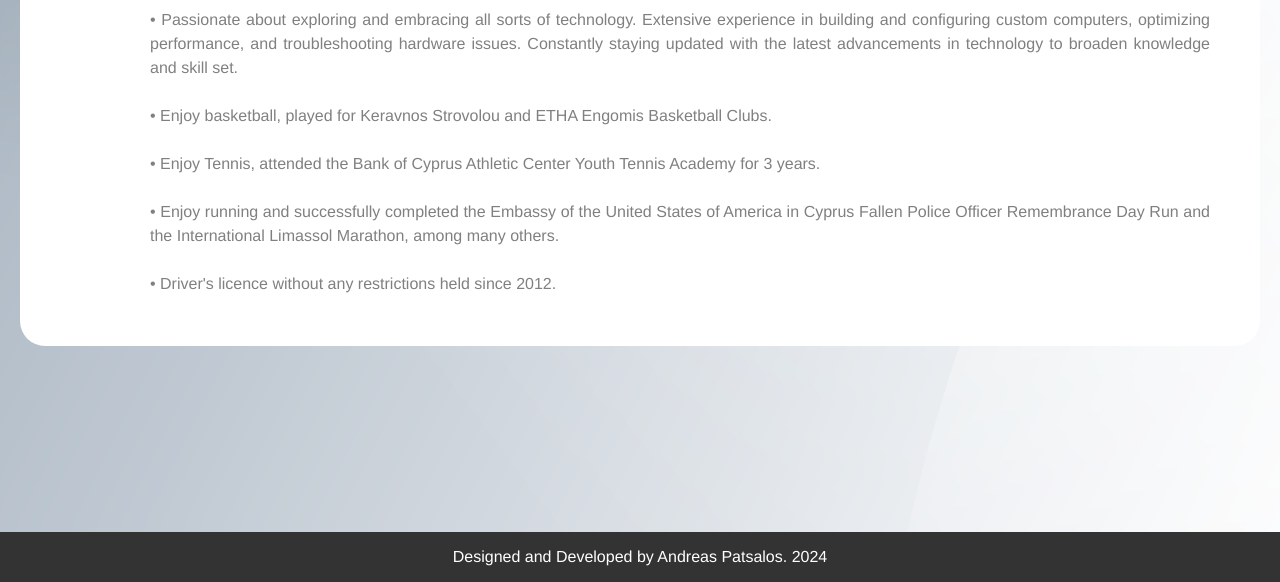
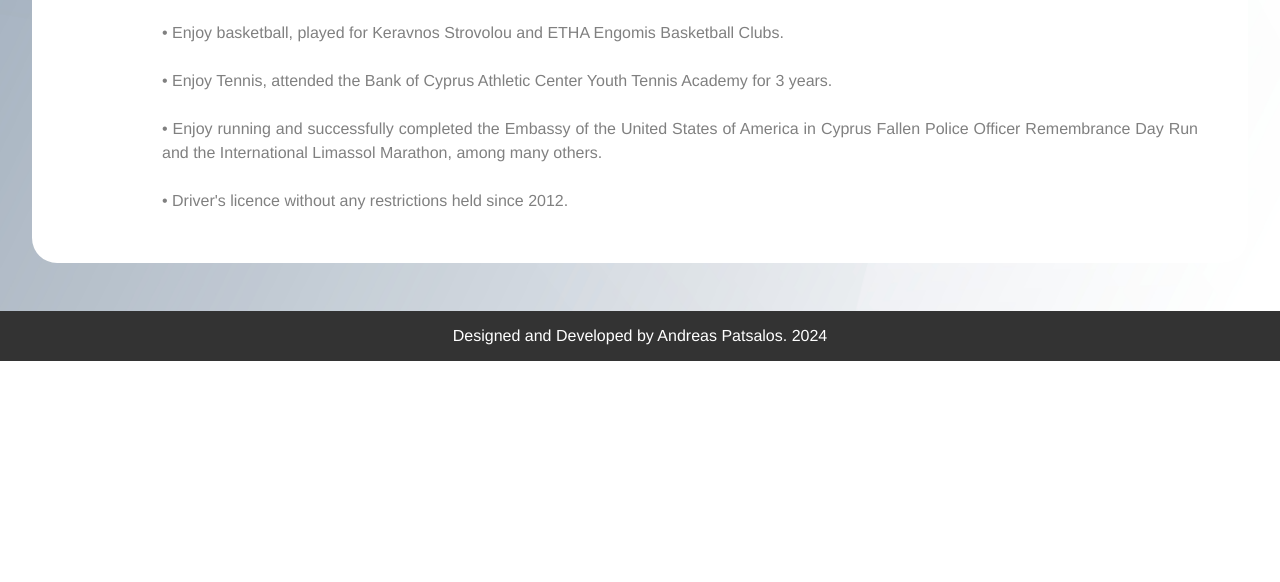
Before and after one commit to andreas-patsalos/andreas-patsalos.github.io, a plain HTML site: page hobbies.html in a window 1280 px wide. Shown: the part 513-1095 px from the top of the page. After the commit the page ends 874 px from the top, so only its background shows below. Drawn offline with Linux system fonts and the light colour scheme.

Commit message:
Working on dynamic view for multiple devices.

```diff
--- a/CSS/about_me_style.css
+++ b/CSS/about_me_style.css
@@ -7,9 +7,9 @@ body {
 }
 
 .container {
-    width: 100%;
-    margin: 0 auto;
-    text-align: center;
+    min-height: 100vh;
+    display: flex;
+    flex-direction: column;
 }
 
 nav {
@@ -79,8 +79,10 @@ div#wday {
     letter-spacing: 0.25em;
 }
 
+/* Content Section */
+
 header {
-    height: 100vh;
+    height: 10vh;
     display: flex;
     flex-direction: column;
     justify-content: center;
@@ -90,20 +92,23 @@ header {
     padding: 1.25em;
 }
 
-/* Main Section */
-
 header > h1 {
     text-decoration: underline;
     text-decoration-thickness: 5px;
 }
 
+#main {
+    flex: 1;
+    margin: 2em;
+}
+
 .about {
     color: gray;
-    background-image: url("images/plain_white_background.jpeg");
+    text-align: justify;
+    line-height: 1.5;
     padding: 3.125em;
     border-radius: 1.5625em;
-    text-align: justify;
-    line-height: 1.5;
+    background-image: url("images/plain_white_background.jpeg");
 }
 
 h1 {
@@ -116,13 +121,11 @@ h1 {
 /* Footer */
 
 footer {
-    padding: 0;
-    margin: 0;
+    position: fixed;
+    bottom: 0;
+    left: 0;
     width: 100%;
-    top: 0;
-    z-index: 1000;
     background-color: #333;
     color: white;
-    display: flex;
-    justify-content: center; /* Center align items horizontally */
+    text-align: center;
 }
--- a/CSS/blog_style.css
+++ b/CSS/blog_style.css
@@ -13,6 +13,7 @@ body {
     margin: 0 auto;
     text-align: center;
     flex: 1;
+    align-items: center;
 }
 
 nav {
@@ -103,7 +104,20 @@ header > h1 {
     text-decoration-thickness: 5px;
 }
 
-#twitter {
+#main {
+    flex: 1;
     margin: 3em;
     padding: 3em;
 }
+
+/* Footer */
+
+footer {
+    position: fixed;
+    bottom: 0;
+    left: 0;
+    width: 100%;
+    background-color: #333;
+    color: white;
+    text-align: center;
+}
--- a/CSS/contact.css
+++ b/CSS/contact.css
@@ -7,9 +7,10 @@ body {
 }
 
 .container {
-    width: 100%;
-    margin: 0 auto;
-    text-align: center;
+    min-height: 100vh;
+    display: flex;
+    flex-direction: column;
+    align-items: center;
 }
 
 nav {
@@ -79,8 +80,10 @@ div#wday {
     letter-spacing: 0.25em;
 }
 
+/* Content Section */
+
 header {
-    height: 80vh;
+    height: 10vh;
     display: flex;
     flex-direction: column;
     justify-content: center;
@@ -104,16 +107,19 @@ header > h1 {
     text-decoration-thickness: 5px;
 }
 
+#main {
+    flex: 1;
+    margin: 2em;
+}
+
 /* Footer */
 
 footer {
-    padding: 0;
-    margin: 0;
+    position: static;
+    bottom: 0;
+    left: 0;
     width: 100%;
-    top: 0;
-    z-index: 1000;
     background-color: #333;
     color: white;
-    display: flex;
-    justify-content: center;
+    text-align: center;
 }
--- a/CSS/education_style.css
+++ b/CSS/education_style.css
@@ -7,9 +7,10 @@ body {
 }
 
 .container {
-    width: 100%;
-    margin: 0 auto;
-    text-align: center;
+    min-height: 100vh;
+    display: flex;
+    flex-direction: column;
+    align-items: center;
 }
 
 nav {
@@ -79,8 +80,10 @@ div#wday {
     letter-spacing: 0.25em;
 }
 
+/* Content Section */
+
 header {
-    height: 100vh;
+    height: 10vh;
     display: flex;
     flex-direction: column;
     justify-content: center;
@@ -98,6 +101,11 @@ header {
     border-radius: 1.5625em;
     text-align: justify;
     line-height: 1.5;
+}
+
+#main {
+    flex: 1;
+    margin: 2em;
 }
 
 /* List of Education and Qualifications */
@@ -133,13 +141,11 @@ header > h1 {
 /* Footer */
 
 footer {
-    padding: 0;
-    margin: 0;
+    position: static;
+    bottom: 0;
+    left: 0;
     width: 100%;
-    top: 0;
-    z-index: 1000;
     background-color: #333;
     color: white;
-    display: flex;
-    justify-content: center;
+    text-align: center;
 }
--- a/CSS/experience_style.css
+++ b/CSS/experience_style.css
@@ -7,9 +7,10 @@ body {
 }
 
 .container {
-    width: 100%;
-    margin: 0 auto;
-    text-align: center;
+    min-height: 100vh;
+    display: flex;
+    flex-direction: column;
+    align-items: center;
 }
 
 nav {
@@ -79,8 +80,10 @@ div#wday {
     letter-spacing: 0.25em;
 }
 
+/* Content Section */
+
 header {
-    height: 100vh;
+    height: 10vh;
     display: flex;
     flex-direction: column;
     justify-content: center;
@@ -95,16 +98,19 @@ header > h1 {
     text-decoration-thickness: 5px;
 }
 
+#main {
+    flex: 1;
+    margin: 2em;
+}
+
 /* Footer */
 
 footer {
-    padding: 0;
-    margin: 0;
+    position: static;
+    bottom: 0;
+    left: 0;
     width: 100%;
-    top: 0;
-    z-index: 1000;
     background-color: #333;
     color: white;
-    display: flex;
-    justify-content: center;
+    text-align: center;
 }
--- a/CSS/hobbies_style.css
+++ b/CSS/hobbies_style.css
@@ -7,9 +7,9 @@ body {
 }
 
 .container {
-    width: 100%;
-    margin: 0 auto;
-    text-align: center;
+    min-height: 100vh;
+    display: flex;
+    flex-direction: column;
 }
 
 nav {
@@ -79,8 +79,10 @@ div#wday {
     letter-spacing: 0.25em;
 }
 
+/* Content Section */
+
 header {
-    height: 100vh;
+    height: 10vh;
     display: flex;
     flex-direction: column;
     justify-content: center;
@@ -88,7 +90,6 @@ header {
     color: white;
     text-align: center;
     padding: 1.25em;
-
 }
 
 .hobbies {
@@ -105,29 +106,24 @@ header > h1 {
     text-decoration-thickness: 5px;
 }
 
-.title {
-    display:inline-block;
-    margin-left: 3.125em;
-    font-weight: bold;
-    padding-bottom: 1em;
-    text-decoration: underline;
-}
-
 .bullets {
     display:inline-block;
     margin-left: 5em;
 }
 
+#main {
+    flex: 1;
+    margin: 2em;
+}
+
 /* Footer */
 
 footer {
-    padding: 0;
-    margin: 0;
+    position: static;
+    bottom: 0;
+    left: 0;
     width: 100%;
-    top: 0;
-    z-index: 1000;
     background-color: #333;
     color: white;
-    display: flex;
-    justify-content: center;
+    text-align: center;
 }
--- a/CSS/skills_style.css
+++ b/CSS/skills_style.css
@@ -8,8 +8,10 @@ body {
 
 .container {
     width: 100%;
+    display: flex;
+    flex-direction: column;
+    min-height: 100vh;
     margin: 0 auto;
-    text-align: center;
 }
 
 nav {
@@ -79,8 +81,10 @@ div#wday {
     letter-spacing: 0.25em;
 }
 
+/* Content Section */
+
 header {
-    height: 100vh;
+    height: 10vh;
     display: flex;
     flex-direction: column;
     justify-content: center;
@@ -98,6 +102,11 @@ header {
     border-radius: 1.5625em;
     text-align: justify;
     line-height: 1.5;
+}
+
+#main {
+    flex: 1;
+    margin: 2em;
 }
 
 header > h1 {
@@ -121,13 +130,11 @@ header > h1 {
 /* Footer */
 
 footer {
-    padding: 0;
-    margin: 0;
+    position: static;
+    bottom: 0;
+    left: 0;
     width: 100%;
-    top: 0;
-    z-index: 1000;
     background-color: #333;
     color: white;
-    display: flex;
-    justify-content: center;
+    text-align: center;
 }
--- a/blog.html
+++ b/blog.html
@@ -39,8 +39,17 @@
     <header class="blog">
         <h1>SOCIAL MEDIA INSIGHT</h1>
     </header>
-    <section id="twitter"><a class="twitter-timeline" href="https://twitter.com/proxim1ty0?ref_src=twsrc%5Etfw">Tweets by proxim1ty0</a> <script async src="https://platform.twitter.com/widgets.js" charset="utf-8"></script></section>
 
+    <section id="main">
+        <a class="twitter-timeline" href="https://twitter.com/proxim1ty0?ref_src=twsrc%5Etfw">Tweets by proxim1ty0</a> <script async src="https://platform.twitter.com/widgets.js" charset="utf-8"></script>
+    </section>
+
+    <footer>
+        <div class="footer-info">
+            <p>Designed and Developed by Andreas Patsalos. 2024</p>
+        </div>
+    </footer>
 </div>
+
 </body>
 </html>
--- a/hobbies.html
+++ b/hobbies.html
@@ -38,6 +38,9 @@
 
     <header>
         <h1>HOBBIES AND INTERESTS</h1>
+    </header>
+
+    <section id="main">
         <p class="hobbies">
             <span class="bullets">• Passionate about exploring and embracing all sorts of technology. Extensive experience in building and configuring custom
             computers, optimizing performance, and troubleshooting hardware issues. Constantly staying updated with the latest advancements
@@ -56,7 +59,7 @@
             <br>
             <span class="bullets">• Driver's licence without any restrictions held since 2012.</span>
         </p>
-    </header>
+    </section>
 
     <footer>
         <div class="footer-info">
@@ -65,5 +68,6 @@
     </footer>
 
 </div>
+
 </body>
 </html>
```
Also changed, not shown: about_me.html (+9 -6 lines), contact.html (+5 -3 lines), education.html (+4 -1 lines), experience.html (+6 -3 lines), skills.html (+5 -1 lines).
